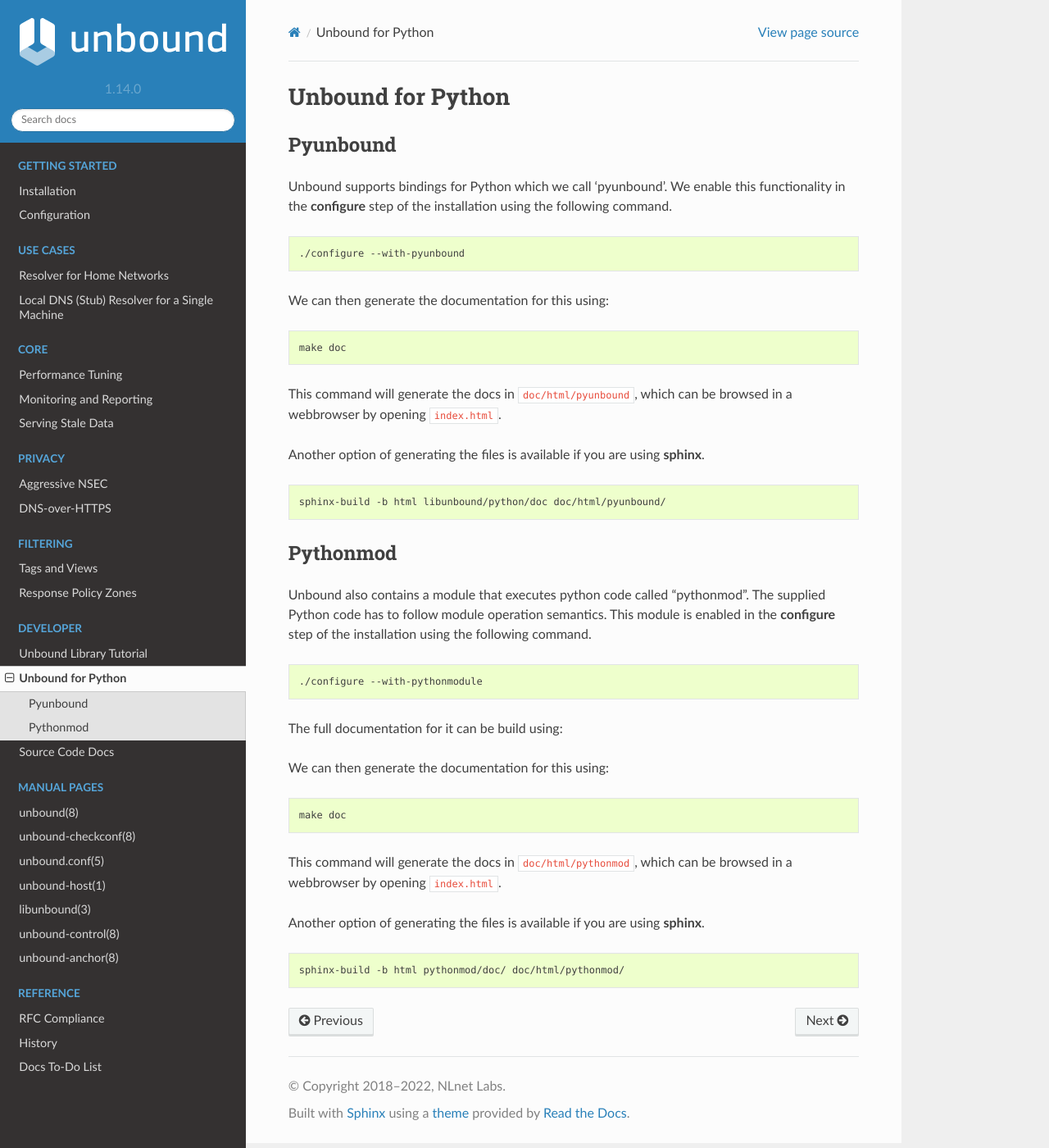
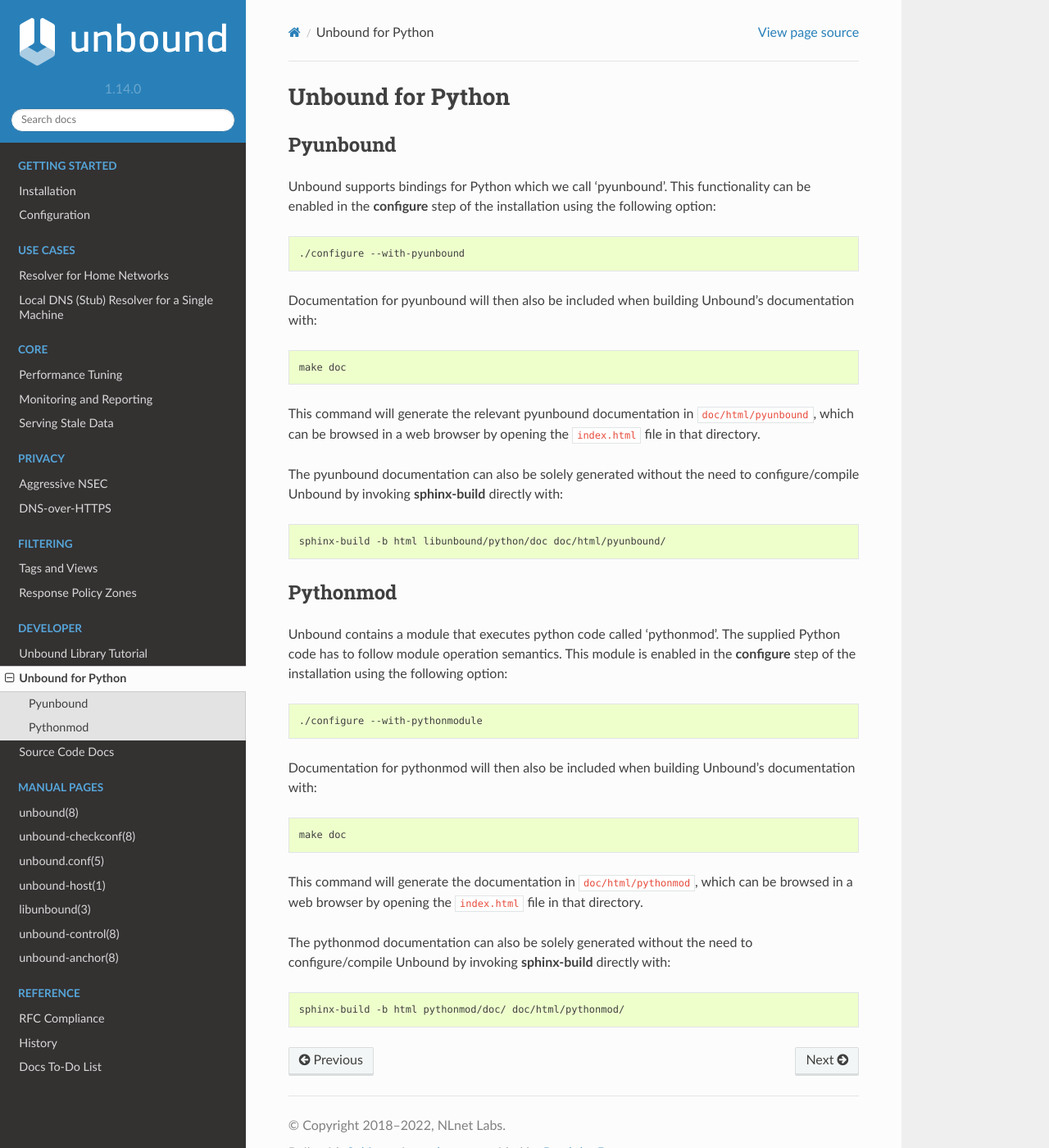
Before and after one commit to NLnetLabs/unbound-manual, a Sphinx documentation site: the page built from source/developer/python-modules.rst, in a window 1280 px wide and 1400 px high. Shown: the whole window at 82% size. Built offline with Sphinx 7.4.7 and the Read the Docs theme 2.0.0, drawn with Linux system fonts in a browser that asks for light colours.

Commit message:
Clearer text for Python documentation

```diff
--- a/source/developer/python-modules.rst
+++ b/source/developer/python-modules.rst
@@ -4,25 +4,27 @@
 Pyunbound
 ---------
 
-Unbound supports bindings for Python which we call 'pyunbound'. We enable this
-functionality in the :command:`configure` step of the installation using the
-following command.
+Unbound supports bindings for Python which we call 'pyunbound'. This
+functionality can be enabled in the :command:`configure` step of the
+installation using the following option:
 
 .. code-block:: bash
 
     ./configure --with-pyunbound
 
-We can then generate the documentation for this using:
+Documentation for pyunbound will then also be included when building Unbound's
+documentation with:
 
 .. code-block:: bash
 
     make doc
 
-This command will generate the docs in ``doc/html/pyunbound``, which can be
-browsed in a webbrowser by opening ``index.html``.
+This command will generate the relevant pyunbound documentation in
+``doc/html/pyunbound``, which can be browsed in a web browser by opening the
+``index.html`` file in that directory.
 
-Another option of generating the files is available if you are using
-:command:`sphinx`.
+The pyunbound documentation can also be solely generated without the need to
+configure/compile Unbound by invoking :command:`sphinx-build` directly with:
 
 .. code-block:: bash
 
@@ -31,28 +33,28 @@
 Pythonmod
 ---------
 
-Unbound also contains a module that executes python code called "pythonmod". The
+Unbound contains a module that executes python code called 'pythonmod'. The
 supplied Python code has to follow module operation semantics. This module is
-enabled in the :command:`configure` step of the installation using the following
-command.
+enabled in the :command:`configure` step of the installation using the
+following option:
 
 .. code-block:: bash
 
     ./configure --with-pythonmodule
 
-The full documentation for it can be build using:
-
-We can then generate the documentation for this using:
+Documentation for pythonmod will then also be included when building Unbound's
+documentation with:
 
 .. code-block:: bash
 
     make doc
 
-This command will generate the docs in ``doc/html/pythonmod``, which can be
-browsed in a webbrowser by opening ``index.html``.
+This command will generate the documentation in ``doc/html/pythonmod``, which
+can be browsed in a web browser by opening the ``index.html`` file in that
+directory.
 
-Another option of generating the files is available if you are using
-:command:`sphinx`.
+The pythonmod documentation can also be solely generated without the need to
+configure/compile Unbound by invoking :command:`sphinx-build` directly with:
 
 .. code-block:: bash
 
```
